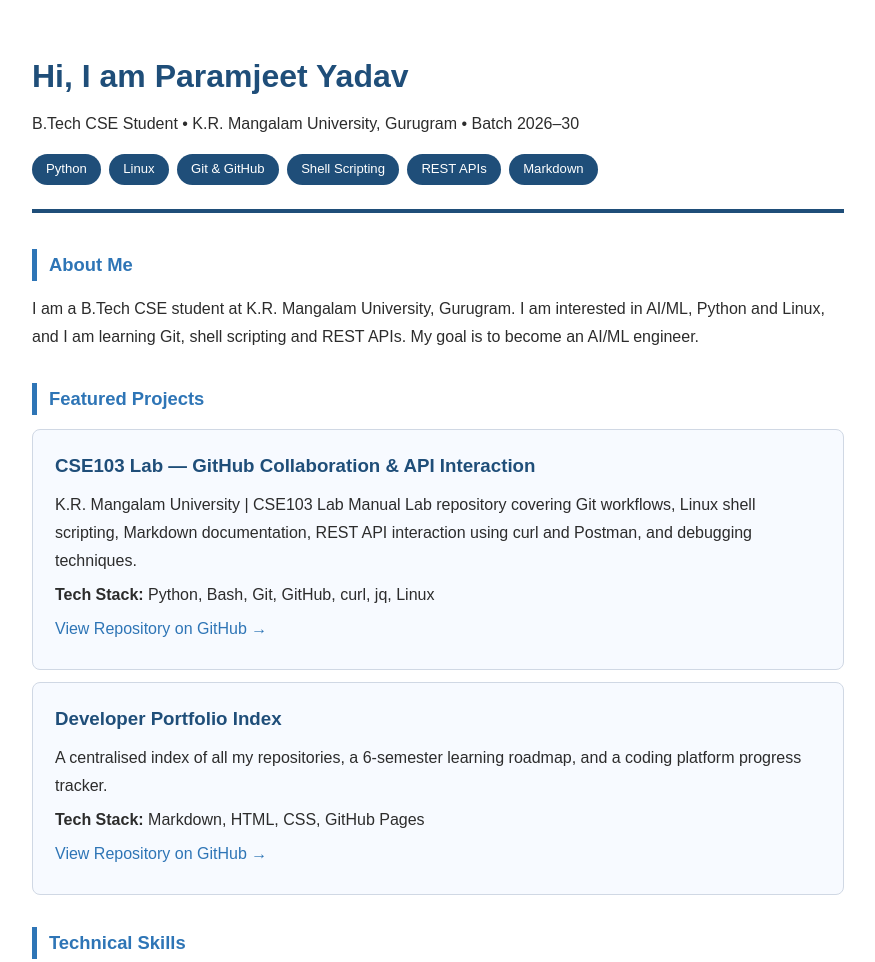
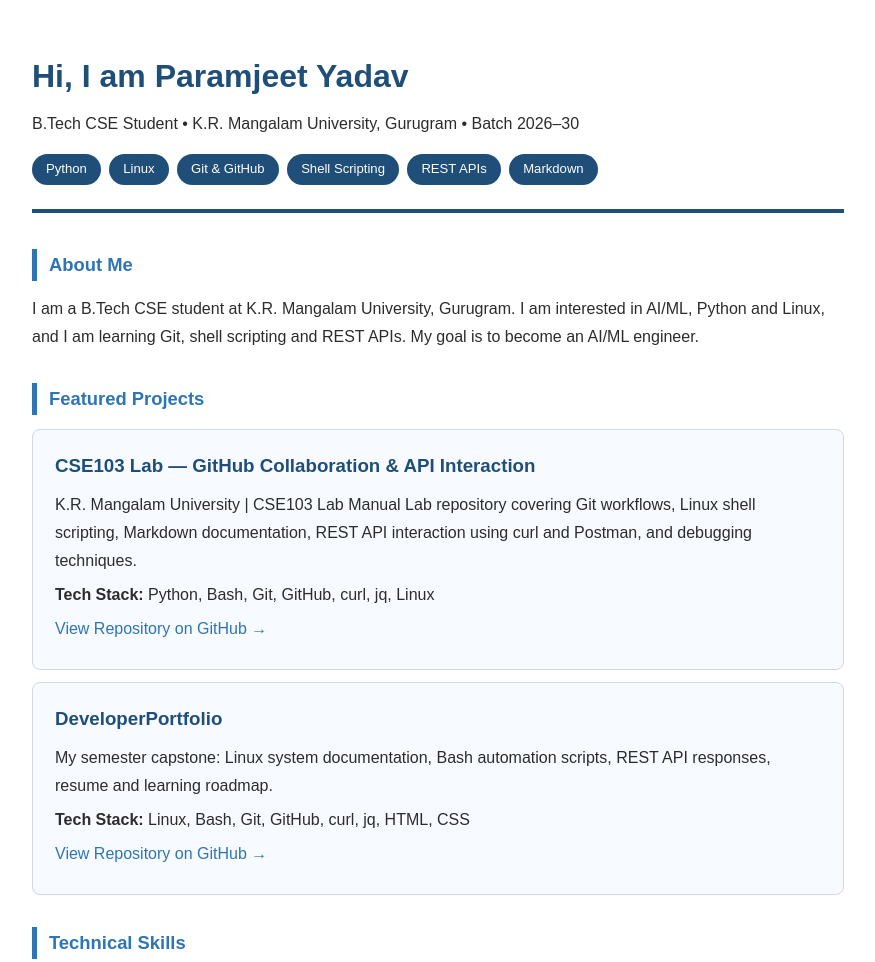
Before and after one commit to paramyadavhry-cpu/DeveloperPortfolio, a plain HTML site: page index.html in a window 1280 px wide. Shown: the top 962 px of the page, without its empty margins (202-1077 px from the left). Drawn offline with Linux system fonts and the light colour scheme.

Commit message:
feat: add DeveloperPortfolio project card to website

```diff
--- a/index.html
+++ b/index.html
@@ -68,6 +68,7 @@ text-align: center; font-size: 0.82rem; color: #888;
 <h2>About Me</h2>
 <p>
 I am a B.Tech CSE student at K.R. Mangalam University, Gurugram. I am interested in AI/ML, Python and Linux, and I am learning Git, shell scripting and REST APIs. My goal is to become an AI/ML engineer.
+</p>
 <h2>Featured Projects</h2>
 <div class="card">
 <h3>CSE103 Lab — GitHub Collaboration & API Interaction</h3>
@@ -85,14 +86,14 @@ View Repository on GitHub →
 </p>
 </div>
 <div class="card">
-<h3>Developer Portfolio Index</h3>
+<h3>DeveloperPortfolio</h3>
 <p>
-A centralised index of all my repositories, a 6-semester learning roadmap,
-and a coding platform progress tracker.
+My semester capstone: Linux system documentation, Bash automation scripts,
+REST API responses, resume and learning roadmap.
 </p>
-<p><strong>Tech Stack:</strong> Markdown, HTML, CSS, GitHub Pages</p>
+<p><strong>Tech Stack:</strong> Linux, Bash, Git, GitHub, curl, jq, HTML, CSS</p>
 <p>
-<a href="https://github.com/paramyadavhry-cpu/developer-portfolio">
+<a href="https://github.com/paramyadavhry-cpu/DeveloperPortfolio">
 View Repository on GitHub →
 </a>
 </p>
@@ -119,7 +120,7 @@ I have planned a structured 6-semester roadmap covering core CS,
 databases, web development, and my chosen specialisation track
 (<strong>Track B</strong>).
 Full details:
-<a href="https://github.com/paramyadavhry-cpu/developer-portfolio/blob/main/LEARNING_ROADMAP.md">
+<a href="https://github.com/paramyadavhry-cpu/DeveloperPortfolio/blob/main/Portfolio/learning_roadmap.md">
 View Roadmap
 </a>
 </p>
@@ -128,7 +129,7 @@ View Roadmap
 <a href="https://github.com/paramyadavhry-cpu">github.com/paramyadavhry-cpu</a></p>
 <p>LinkedIn :
 <a href="https://linkedin.com/in/paramjeet-yadav-7a6b3a430">linkedin.com/in/paramjeet-yadav-7a6b3a430</a></p>
-<p>Email : 2601730091@edu.in</p>
+<p>Email : 2601730091@krmu.edu.in</p>
 <footer>
 Built with HTML & CSS • Hosted on GitHub Pages •
 Updated November 2026
```
